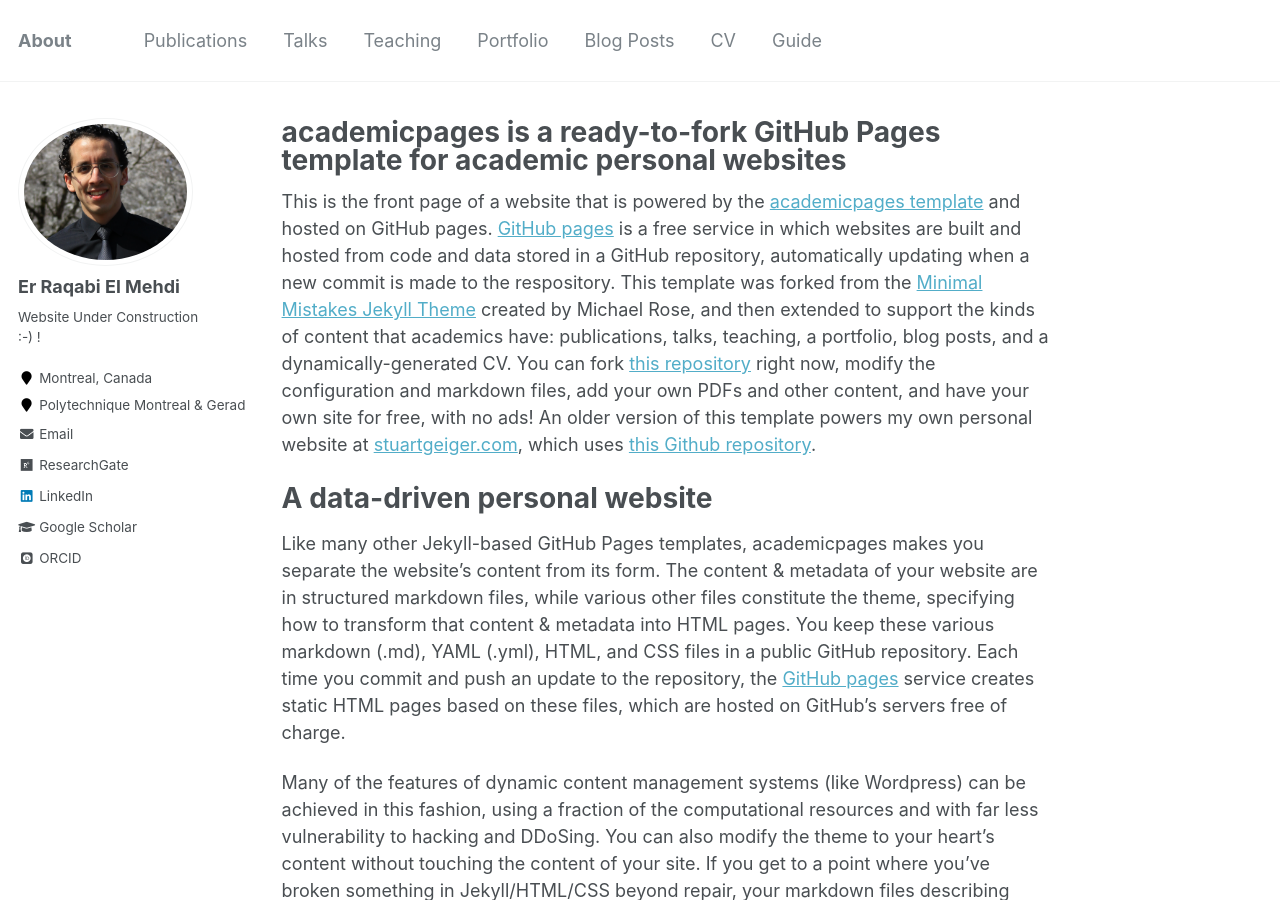
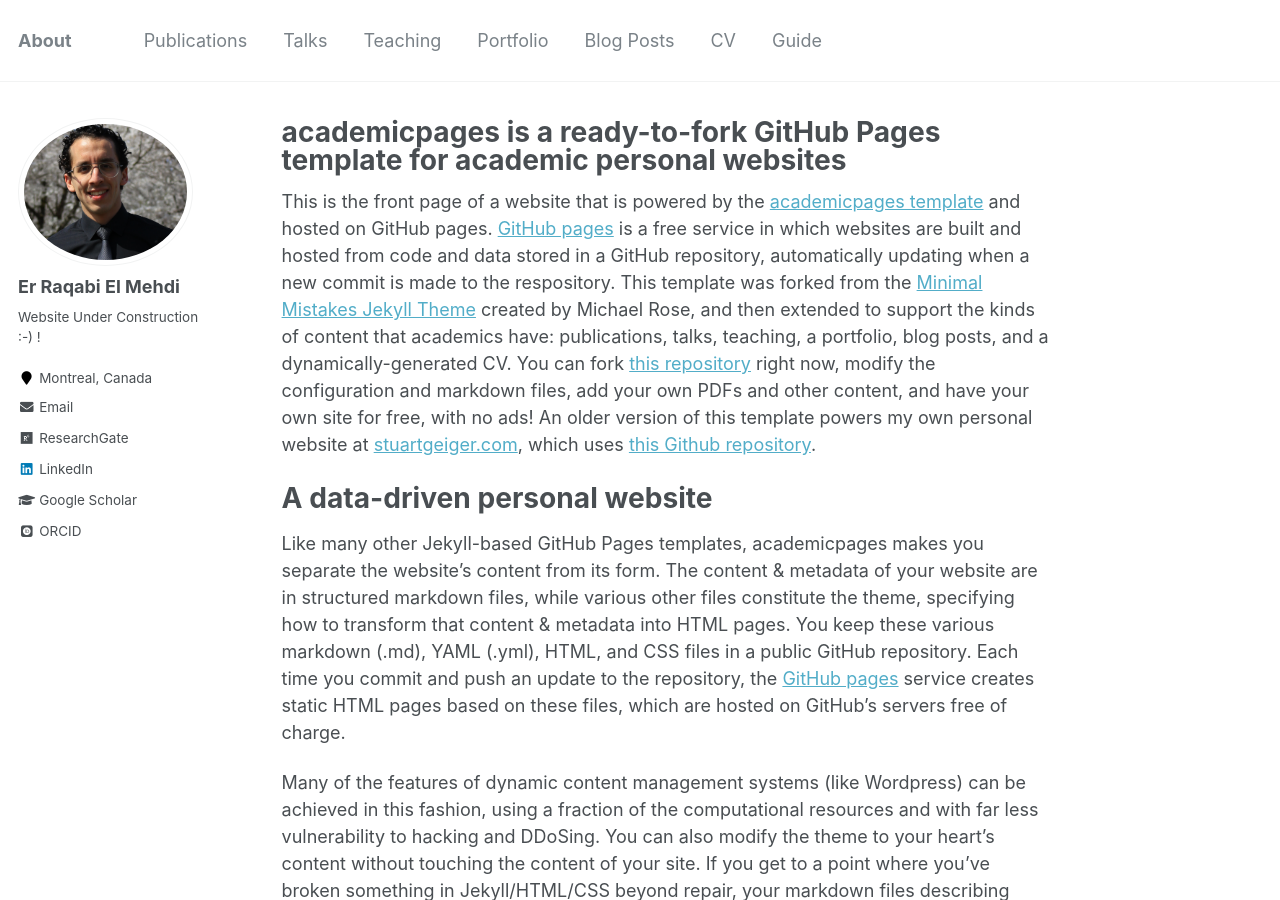
Before and after one commit to RqbMedi/rqbmedi.github.io, a Jekyll site: the page built from _pages/about.md, in a window 1280 px wide and 900 px high. Built offline with Jekyll 4.4.1, drawn with Linux system fonts in a browser that asks for light colours; some web fonts are replaced; part of the change alters nothing that is shown.

Commit message:
Update _config.yml

```diff
--- a/_config.yml
+++ b/_config.yml
@@ -84,7 +84,7 @@ author:
   avatar           : "Mehdi.png"
   bio              : "Website Under Construction :-) !"
   location         : "Montreal, Canada"
-  employer         : "Polytechnique Montreal & Gerad"
+  employer         :
   pubmed           :
   googlescholar    : "https://scholar.google.com/citations?user=UP774ooAAAAJ&hl=en"
   email            : "erraqabielmehdi@gmail.com"
@@ -96,11 +96,11 @@ author:
   flickr           :
   facebook         :
   foursquare       :
-  github           : # "academicpages"
+  github           :
   google_plus      :
   keybase          :
   instagram        :
-  impactstory      : #"https://profiles.impactstory.org/u/xxxx-xxxx-xxxx-xxxx"
+  impactstory      :
   lastfm           :
   linkedin         : "https://linkedin.com/in/rqbmedi"
   medium           : "https://erraqabielmehdi.medium.com/"
```
